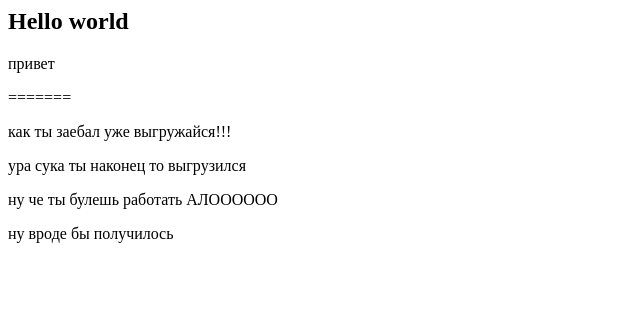
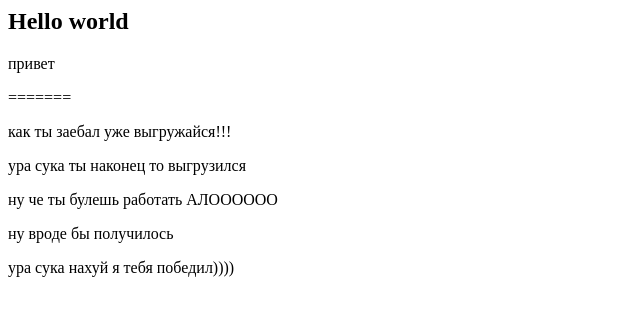
Before and after one commit to schelist/test, a plain HTML site: page index.html in a window 1280 px wide. Shown: the whole page, without its empty margins (0-640 px from the left). Drawn offline with Linux system fonts and the light colour scheme.

Commit message:
Update index.html

```diff
--- a/index.html
+++ b/index.html
@@ -5,3 +5,4 @@
 <p>ура сука ты наконец то выгрузился</p>
 <p> ну че ты булешь работать АЛОООООО</p>
 <p> ну вроде бы получилось</p>
+<p> ура сука нахуй я тебя победил)))) </p>
```
